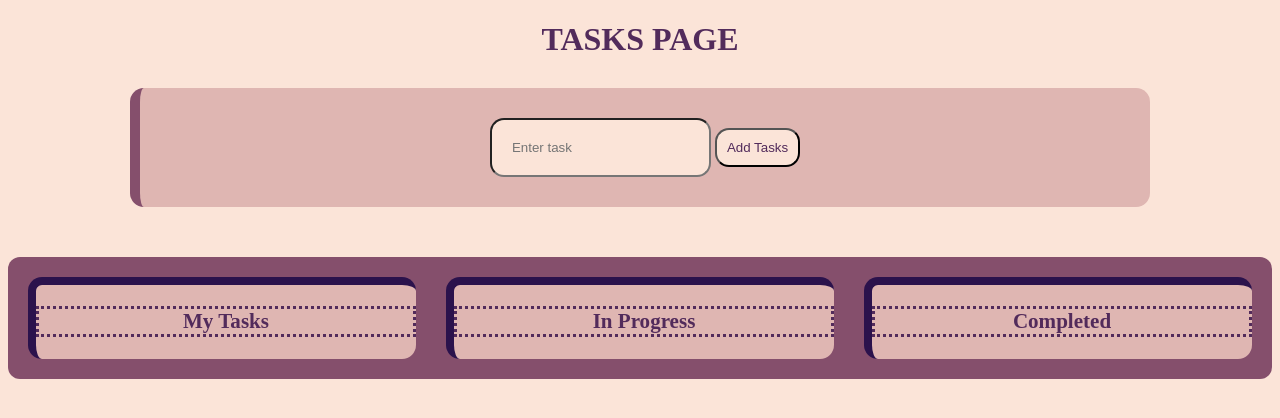
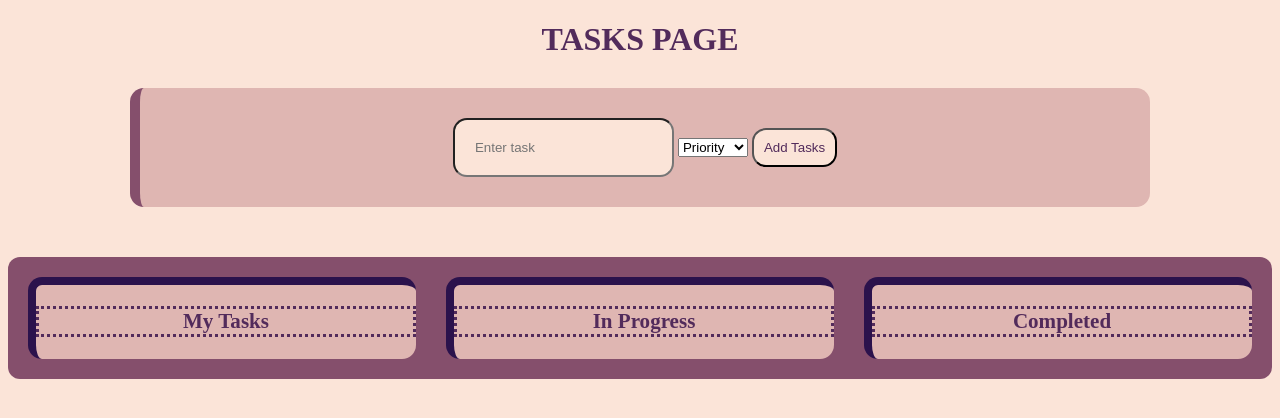
Before and after one commit to jingyi8282/Mini-IT-Project, a Flask app: page /tasks in a window 1280 px wide. Shown: the top 418 px of the page. Run offline with Flask 3, Linux system fonts and the light colour scheme.

Commit message:
created basic priority selection

```diff
--- a/templates/tasks.html
+++ b/templates/tasks.html
@@ -13,7 +13,14 @@
 
 <form class="add_form" method="POST" action="/add">
     <input type="text" name="tasks" placeholder="Enter task">
+    <select name="Priority">
+        <option value="Priority">Priority</option>
+        <option value="Low">Low</option>
+        <option value="Medium">Medium</option>
+        <option value="High">High</option>
+    </select>
     <button type="submit" class="add_button">Add Tasks</button>
+
 </form>
 
 </section>
@@ -27,7 +34,8 @@
                 <li>
                     {{ t }}
                     <form action="/delete/{{loop.index0}}" method="POST" style="display: inline; ">
-                    <button type="submit" class="task_btn">Delete</button></form>
+                    <button type="submit" class="task_btn">Delete</button>
+                    </form>
                 </li>
             {% endfor %}
         </ul>
```
